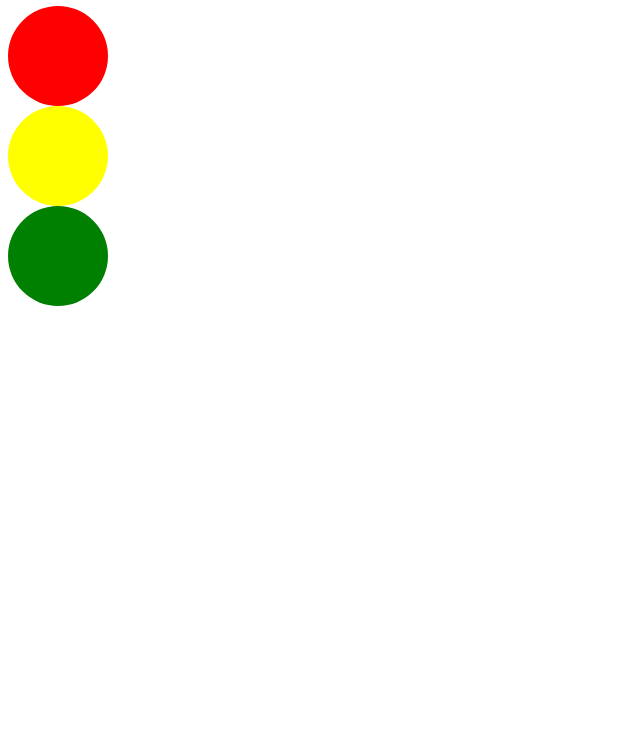
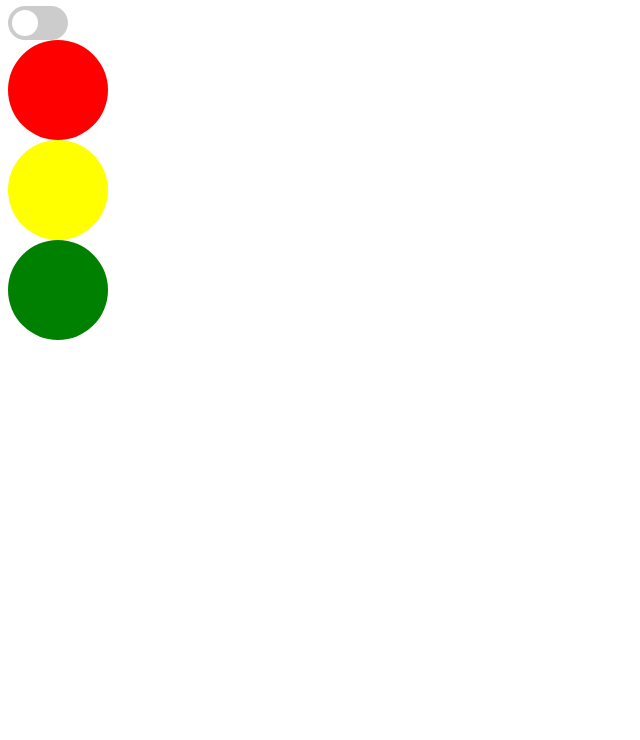
Before and after one commit to spalica/ITC441-Embedded-Systems, a plain HTML site: page Lab 1/www/index.html in a window 1280 px wide. Shown: the part 60-800 px from the top of the page, without its empty margins (0-640 px from the left). Drawn offline with Linux system fonts and the light colour scheme.

Commit message:
adding slider

```diff
--- a/Lab 1/www/index.html
+++ b/Lab 1/www/index.html
@@ -9,16 +9,83 @@
             -moz-border-radius: 25px;
             border-radius: 50px;
         }
+
         #red {
             background: red;
         }
+
         #yellow {
             background: yellow;
         }
+
         #green {
             background: green;
         }
 
+
+
+        /* The switch - the box around the slider */
+        .switch {
+            position: relative;
+            display: inline-block;
+            width: 60px;
+            height: 34px;
+        }
+
+        /* Hide default HTML checkbox */
+        .switch input {
+            opacity: 0;
+            width: 0;
+            height: 0;
+        }
+
+        /* The slider */
+        .slider {
+            position: absolute;
+            cursor: pointer;
+            top: 0;
+            left: 0;
+            right: 0;
+            bottom: 0;
+            background-color: #ccc;
+            -webkit-transition: .4s;
+            transition: .4s;
+        }
+
+        .slider:before {
+            position: absolute;
+            content: "";
+            height: 26px;
+            width: 26px;
+            left: 4px;
+            bottom: 4px;
+            background-color: white;
+            -webkit-transition: .4s;
+            transition: .4s;
+        }
+
+        input:checked+.slider {
+            background-color: #2196F3;
+        }
+
+        input:focus+.slider {
+            box-shadow: 0 0 1px #2196F3;
+        }
+
+        input:checked+.slider:before {
+            -webkit-transform: translateX(26px);
+            -ms-transform: translateX(26px);
+            transform: translateX(26px);
+        }
+
+        /* Rounded sliders */
+        .slider.round {
+            border-radius: 34px;
+        }
+
+        .slider.round:before {
+            border-radius: 50%;
+        }
     </style>
 </head>
 
@@ -30,6 +97,10 @@
 
 
 <body>
+    <label class="switch">
+        <input type="checkbox">
+        <span class="slider round"></span>
+    </label>
     <div id="red" class="circle"></div>
     <div id="yellow" class="circle"></div>
     <div id="green" class="circle"></div>
```
Also changed, not shown: 1 other file.
